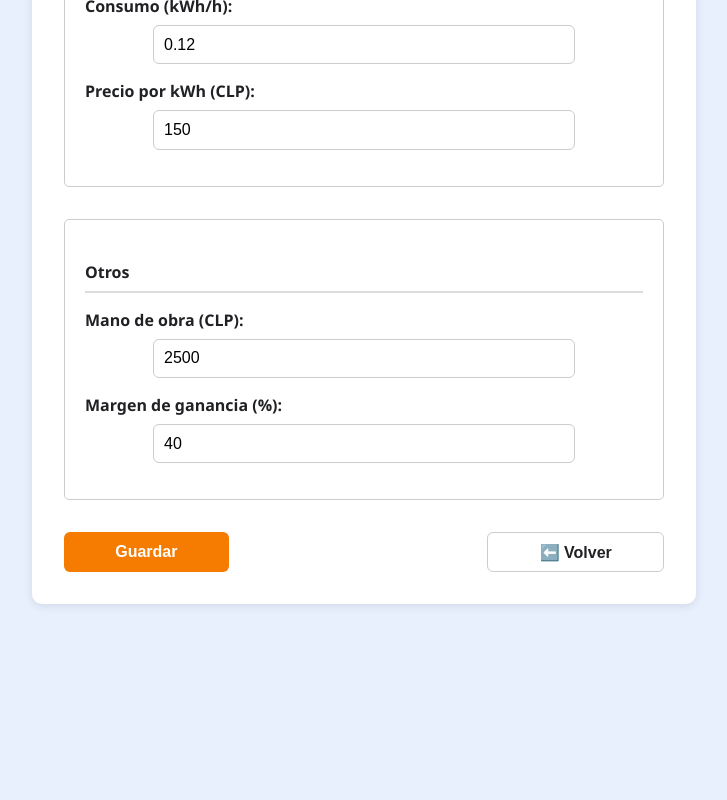
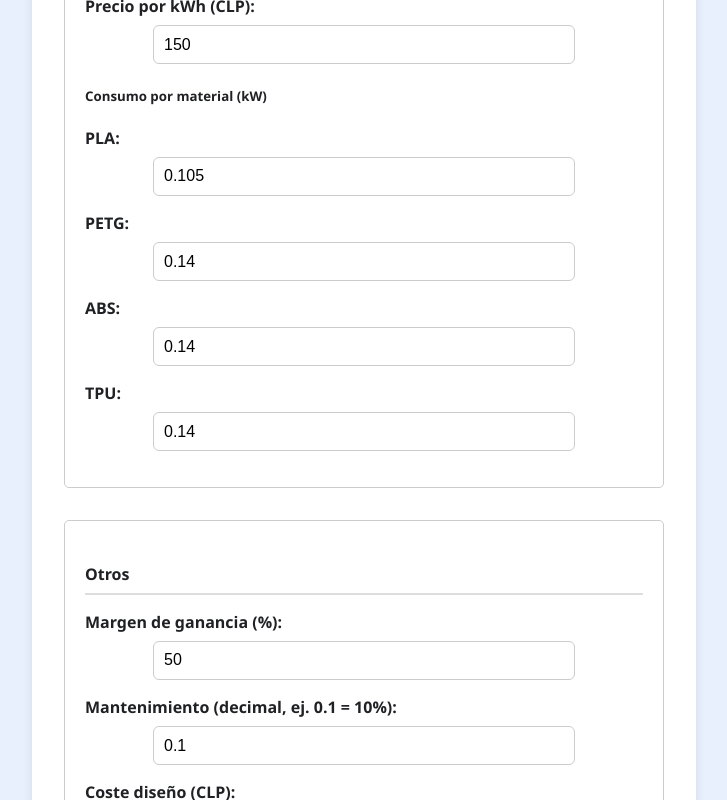
Before and after one commit to ArmanSantoya/3d-print, a React (Vite) app: page /3d-print/settings in a window 1280 px wide. Shown: the part 720-1520 px from the top of the page, without its empty margins (276-1003 px from the left). Before the commit the page ends 1356 px from the top, so only its background shows below. Built offline with nearby package versions, Linux system fonts and the light colour scheme.

Commit message:
nuevo cobro mas realista

```diff
--- a/src/components/Settings.jsx
+++ b/src/components/Settings.jsx
@@ -3,14 +3,41 @@ import { useNavigate } from 'react-router-dom';
 export default function Settings({ config, setConfig }) {
   const navigate = useNavigate();
 
-  const handleChange = (section, key, value) => {
+  const handleMaterialChange = (mat, value) => {
     setConfig(prev => ({
       ...prev,
-      [section]: {
-        ...prev[section],
-        [key]: parseFloat(value)
+      materials: {
+        ...prev.materials,
+        [mat]: parseFloat(value) || 0
       }
     }));
+  };
+
+  const handleConsumptionChange = (mat, value) => {
+    setConfig(prev => ({
+      ...prev,
+      electricity: {
+        ...prev.electricity,
+        consumptionKw: {
+          ...(prev.electricity?.consumptionKw || {}),
+          [mat]: parseFloat(value) || 0
+        }
+      }
+    }));
+  };
+
+  const handleElectricityPriceChange = (value) => {
+    setConfig(prev => ({
+      ...prev,
+      electricity: {
+        ...(prev.electricity || {}),
+        price: parseFloat(value) || 0
+      }
+    }));
+  };
+
+  const handleSimpleChange = (key, value) => {
+    setConfig(prev => ({ ...prev, [key]: parseFloat(value) }));
   };
 
   const handleSave = () => {
@@ -24,13 +51,13 @@ export default function Settings({ config, setConfig }) {
 
       <div className="settings-section">
         <h4>Materiales (CLP/kg)</h4>
-        {Object.keys(config.materials).map(mat => (
+        {Object.keys(config.materials || {}).map(mat => (
           <div key={mat}>
             <label>{mat}:</label>
             <input
               type="number"
               value={config.materials[mat]}
-              onChange={e => handleChange('materials', mat, e.target.value)}
+              onChange={e => handleMaterialChange(mat, e.target.value)}
             />
           </div>
         ))}
@@ -38,33 +65,50 @@ export default function Settings({ config, setConfig }) {
 
       <div className="settings-section">
         <h4>Electricidad</h4>
-        <label>Consumo (kWh/h):</label>
-        <input
-          type="number"
-          value={config.electricity.kwh}
-          onChange={e => handleChange('electricity', 'kwh', e.target.value)}
-        />
+
         <label>Precio por kWh (CLP):</label>
         <input
           type="number"
-          value={config.electricity.price}
-          onChange={e => handleChange('electricity', 'price', e.target.value)}
+          value={config.electricity?.price ?? 0}
+          onChange={e => handleElectricityPriceChange(e.target.value)}
         />
+
+        <h5>Consumo por material (kW)</h5>
+        {(config.electricity?.consumptionKw ? Object.keys(config.electricity.consumptionKw) : Object.keys(config.materials || {})).map(mat => (
+          <div key={mat}>
+            <label>{mat}:</label>
+            <input
+              type="number"
+              step="0.001"
+              value={(config.electricity?.consumptionKw?.[mat]) ?? ''}
+              onChange={e => handleConsumptionChange(mat, e.target.value)}
+            />
+          </div>
+        ))}
       </div>
 
       <div className="settings-section">
         <h4>Otros</h4>
-        <label>Mano de obra (CLP):</label>
-        <input
-          type="number"
-          value={config.labor}
-          onChange={e => setConfig(prev => ({ ...prev, labor: parseFloat(e.target.value) }))}
-        />
         <label>Margen de ganancia (%):</label>
         <input
           type="number"
           value={config.margin}
-          onChange={e => setConfig(prev => ({ ...prev, margin: parseFloat(e.target.value) }))}
+          onChange={e => handleSimpleChange('margin', e.target.value)}
+        />
+
+        <label>Mantenimiento (decimal, ej. 0.1 = 10%):</label>
+        <input
+          type="number"
+          step="0.01"
+          value={config.maintenance}
+          onChange={e => handleSimpleChange('maintenance', e.target.value)}
+        />
+
+        <label>Coste diseño (CLP):</label>
+        <input
+          type="number"
+          value={config.designFee ?? 0}
+          onChange={e => handleSimpleChange('designFee', e.target.value)}
         />
       </div>
 
--- a/src/components/Step1TrayCount.jsx
+++ b/src/components/Step1TrayCount.jsx
@@ -6,7 +6,7 @@ export default function Step1TrayCount({ trayCount, setTrayCount, setTrayData, n
   const handleChange = (e) => {
     const count = parseInt(e.target.value, 10);
     setTrayCount(count);
-    setTrayData(Array.from({ length: count }, () => ({ weight: '', time: '', material: 'PLA' })));
+    setTrayData(Array.from({ length: count }, () => ({ weight: '', time: '', material: 'PLA', labor: '' })));
   };
 
   return (
--- a/src/components/Step2TrayInputs.jsx
+++ b/src/components/Step2TrayInputs.jsx
@@ -29,7 +29,8 @@ export default function Step2TrayInputs({ trayData, setTrayData, nextStep, prevS
       time: '',
       material: 'PLA',
       hours: 0,
-      minutes: 0
+      minutes: 0,
+      labor: ''
     }));
     setTrayData(reset);
     setCurrentIndex(0);
@@ -76,6 +77,13 @@ export default function Step2TrayInputs({ trayData, setTrayData, nextStep, prevS
           <option key={mat} value={mat}>{mat}</option>
         ))}
       </select>
+
+      <label>Mano de obra (CLP):</label>
+      <input
+        type="number"
+        value={tray.labor ?? ''}
+        onChange={e => handleChange('labor', e.target.value, i)}
+      />
     </div>
   );
 
--- a/src/components/Step3Summary.jsx
+++ b/src/components/Step3Summary.jsx
@@ -4,26 +4,52 @@ import html2canvas from 'html2canvas';
 import logoPath from '/logo.jpg';
 
 export default function Step3Summary({ trayData = [], config = {}, prevStep }) {
-  // Redondea hacia arriba al múltiplo de 500 más cercano
-  const roundUpTo500 = (value) => Math.ceil(value / 500) * 500;
+  // Redondeo al múltiplo de 50 más cercano
+  const roundTo50 = (value) => Math.round((Number(value) || 0) / 50) * 50;
+
+  // formatea tiempo total (horas decimales) a "Xd Yh Zm"
+  const formatTotalTime = (hoursDecimal) => {
+    let totalMinutes = Math.round((Number(hoursDecimal) || 0) * 60);
+    const days = Math.floor(totalMinutes / (24 * 60));
+    totalMinutes -= days * 24 * 60;
+    const hours = Math.floor(totalMinutes / 60);
+    const minutes = totalMinutes - hours * 60;
+
+    const parts = [];
+    if (days > 0) parts.push(`${days}d`);
+    if (hours > 0) parts.push(`${hours}h`);
+    if (minutes > 0 || parts.length === 0) parts.push(`${minutes}m`); // mostrar 0m si todo es cero
+
+    return parts.join(' ');
+  };
 
 const calculateTrayCost = (tray) => {
   const weight = Number(tray.weight) || 0;
   const time = Number(tray.time) || 0;
   const materialKey = tray.material;
+
   const materialPricePerKg = (config.materials && config.materials[materialKey]) || 0;
   const pricePerGram = materialPricePerKg / 1000;
   const materialCost = weight * pricePerGram;
-    const electricityCost = time * ((config.electricity && config.electricity.kwh) || 0) * ((config.electricity && config.electricity.price) || 0);
-    const maintenance = materialCost * time * 0.1;
-    const total = materialCost + electricityCost + maintenance + (config.labor || 0);
-    return total * (1 + ((config.margin || 0) / 100));
+
+  const consumptionKw = (config.electricity.consumptionKw && config.electricity.consumptionKw[materialKey]) || 0;
+  const electricityCost = time * consumptionKw * config.electricity.price;
+
+  const maintenance = (materialCost + electricityCost) * config.maintenance;
+  const labor = Number(tray.labor) || 0;
+
+  const totalBase = materialCost + electricityCost + maintenance + labor;
+  const total = totalBase * (1 + ((config.margin || 0) / 100));
+
+  return roundTo50(total);
 };
+
+
 
   const totalWeight = trayData.reduce((sum, tray) => sum + (Number(tray.weight) || 0), 0);
   const totalTime = trayData.reduce((sum, tray) => sum + (Number(tray.time) || 0), 0);
   const totalCost = trayData.reduce((sum, tray) => sum + calculateTrayCost(tray), 0);
-  const totalRounded = roundUpTo500(totalCost);
+  const totalRounded = roundTo50(totalCost);
 
    // ------------------ PDF / Cotización ------------------
   // nota: reemplazado modal por panel inline (showOptions)
@@ -39,7 +65,7 @@ export default function Step3Summary({ trayData = [], config = {}, prevStep }) {
   const buildQuotationHtmlFragment = (includeDesign) => {
     const rows = trayData.map((tray, i) => {
       const raw = calculateTrayCost(tray);
-      const rounded = roundUpTo500(raw);
+      const rounded = roundTo50(raw);
       return {
         index: i + 1,
         weight: Number(tray.weight) || 0,
@@ -147,6 +173,7 @@ export default function Step3Summary({ trayData = [], config = {}, prevStep }) {
             <th>Peso (g)</th>
             <th>tiempo (h)</th>
             <th>Material</th>
+            <th>Mano de obra (CLP)</th>
             <th>Costo (CLP)</th>
           </tr>
         </thead>
@@ -157,6 +184,7 @@ export default function Step3Summary({ trayData = [], config = {}, prevStep }) {
               <td>{tray.weight}</td>
               <td>{tray.time}</td>
               <td>{tray.material}</td>
+              <td>{tray.labor ?? ''}</td>
               <td>${calculateTrayCost(tray).toLocaleString('es-CL')}</td>
             </tr>
           ))}
@@ -165,8 +193,7 @@ export default function Step3Summary({ trayData = [], config = {}, prevStep }) {
 
       <div className="summary-box">
         <p><strong>Peso total:</strong> {totalWeight} g</p>
-        <p><strong>Tiempo total:</strong> {totalTime} h</p>
-        <p><strong>Total sin redondear:</strong> ${totalCost.toLocaleString('es-CL')} CLP</p>
+        <p><strong>Tiempo total:</strong> {formatTotalTime(totalTime)}</p>
         <p className="total">💰 Precio total: ${totalRounded.toLocaleString('es-CL')} CLP</p>
       </div>
 
--- a/src/config.js
+++ b/src/config.js
@@ -1,16 +1,21 @@
 export const defaultConfig = {
   materials: {
-    PLA: 18000,
+    PLA: 16000,
     PETG: 20000,
     ABS: 22000,
     TPU: 26500
   },
   electricity: {
-    kwh: 0.12,
-    price: 150
+    price: 150,
+    // Consumo promedio real por material (kW)
+    consumptionKw: {
+      PLA: 0.105,
+      PETG: 0.14,
+      ABS: 0.14,
+      TPU: 0.14
+    }
   },
-  labor: 2500,
-  margin: 40,
-  maintenance: 0.1,
+  margin: 50,        // 50% de ganancia
+  maintenance: 0.1,  // 10% del costo de la pieza
   designFee: 5000
 };
```
Lines whose indentation alone changed are shown as unchanged.
